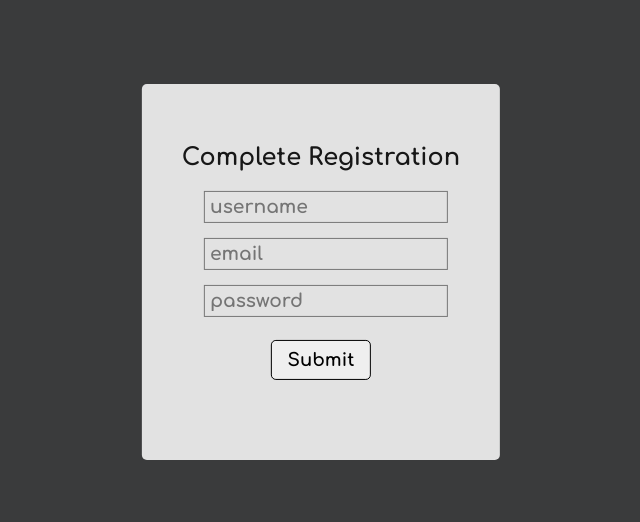
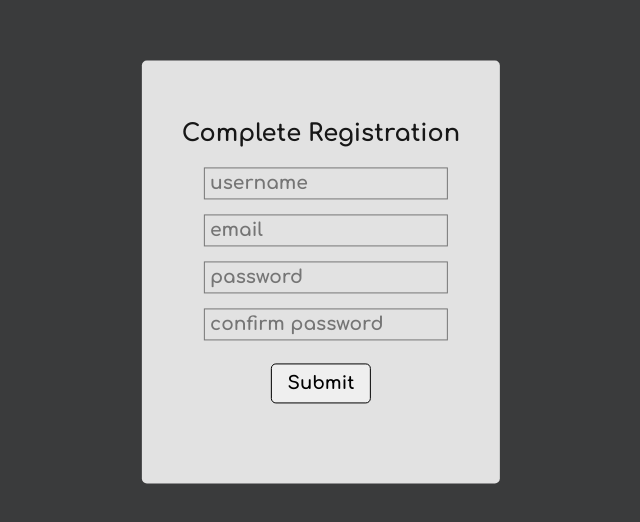
Before and after one commit to Banger484/inventory-plus, a React (Create React App) app in the folder client/: page /invite in a window 1280 px wide. Shown: the part 128-650 px from the top of the page, without its empty margins (319-959 px from the left). Built offline with nearby package versions, Linux system fonts and the light colour scheme.

Commit message:
added validation to add user and confirm users

```diff
--- a/client/src/components/Users/AcceptInvite.js
+++ b/client/src/components/Users/AcceptInvite.js
@@ -3,17 +3,30 @@ import React, { useState } from 'react';
 import { useNavigate } from 'react-router-dom'
 import { useMutation } from '@apollo/client';
 import { ADD_USER_TO_EXISTING } from '../../utils/mutations';
+import { useForm } from "react-hook-form";
+import { yupResolver } from '@hookform/resolvers/yup';
+import * as yup from "yup";
 
-export default function AcceptInvite () {
+const addUserSchema = yup.object().shape({
+  name: yup.string().required("Username is required!"),
+  email: yup.string().email().required(),
+  password: yup.string().min(5).max(28).required(),
+  confirmPassword: yup.string().oneOf([yup.ref("password"), null]),
+});
+
+export default function AcceptInvite() {
 
   const path = window.location.pathname.split("/")
   const navigate = useNavigate()
-    let enterprise = path[path.length - 2]
+  let enterprise = path[path.length - 1]
 
   const [formState, setFormState] = useState({
     name: '',
     email: '',
     password: '',
+  });
+  const { register, handleSubmit, formState:{ errors } } = useForm({
+    resolver: yupResolver(addUserSchema)
   });
   const [addUser, { error, data }] = useMutation(ADD_USER_TO_EXISTING);
 
@@ -26,12 +39,14 @@ export default function AcceptInvite () {
     });
   };
 
-      const handleFormSubmit = async (event) => {
-        event.preventDefault();
-
+  const handleFormSubmit = async (d) => {
     try {
       const { data } = await addUser({
-            variables: { ...formState, enterprise},
+        variables: { name: d.name,
+          email: d.email,
+          password: d.password,
+          enterprise: enterprise}
+
       });
     } catch (e) {
       console.error(e);
@@ -43,13 +58,18 @@ export default function AcceptInvite () {
       <main className="flex-row justify-center mb-4">
         <div className="col-12 col-lg-10">
           <div className="loginCard">
-        <form  className="loginForm"  onSubmit={handleFormSubmit}>
+            <form className="loginForm" onSubmit={handleSubmit(handleFormSubmit)}>
               <h2>Complete Registration</h2>
-            <input                   className="new-user-input formInput-Login" onChange={handleChange} name="name" type="text" placeholder="username"/>
-            <input                   className="new-user-input formInput-Login" onChange={handleChange} name="email" type="email" placeholder="email"/>
-            <input                   className="new-user-input formInput-Login" onChange={handleChange} name="password" type="password" placeholder="password"/>
-
-            <button     id="submitBtn-Login"               className="btn" type="submit">Submit</button>
+              <input className="new-user-input formInput-Login" onChange={handleChange} name="name" type="text" placeholder="username" {...register("name")} />
+              <input className="new-user-input formInput-Login" onChange={handleChange} name="email" type="email" placeholder="email" {...register("email")} />
+              <input className="new-user-input formInput-Login" onChange={handleChange} name="password" type="password" placeholder="password" {...register("password")}/>
+              <input className="new-user-input formInput-Login" onChange={handleChange} name="confirmPassword" type="password" placeholder="confirm password" {...register("confirmPassword")}/>
+              <button id="submitBtn-Login" className="btn" type="submit">Submit</button>
+              <div>{errors.name?.message}
+              {errors.email?.message}
+              {errors.password?.message}
+              {errors.confirmPassword && "Passwords Should Match!"}
+              </div>
             </form>
           </div>
         </div>
--- a/client/src/components/Users/Signup.js
+++ b/client/src/components/Users/Signup.js
@@ -59,7 +59,6 @@ const Signup = () => {
       const { data } = await addProfile({
         variables
       });
-      // auth.login(data.addUser.token);
     } catch (e) {
       console.error(e);
     }
```
Also changed, not shown: 1 other file (tests, documents, lock files or other folders). Lines whose indentation alone changed are shown as unchanged.
